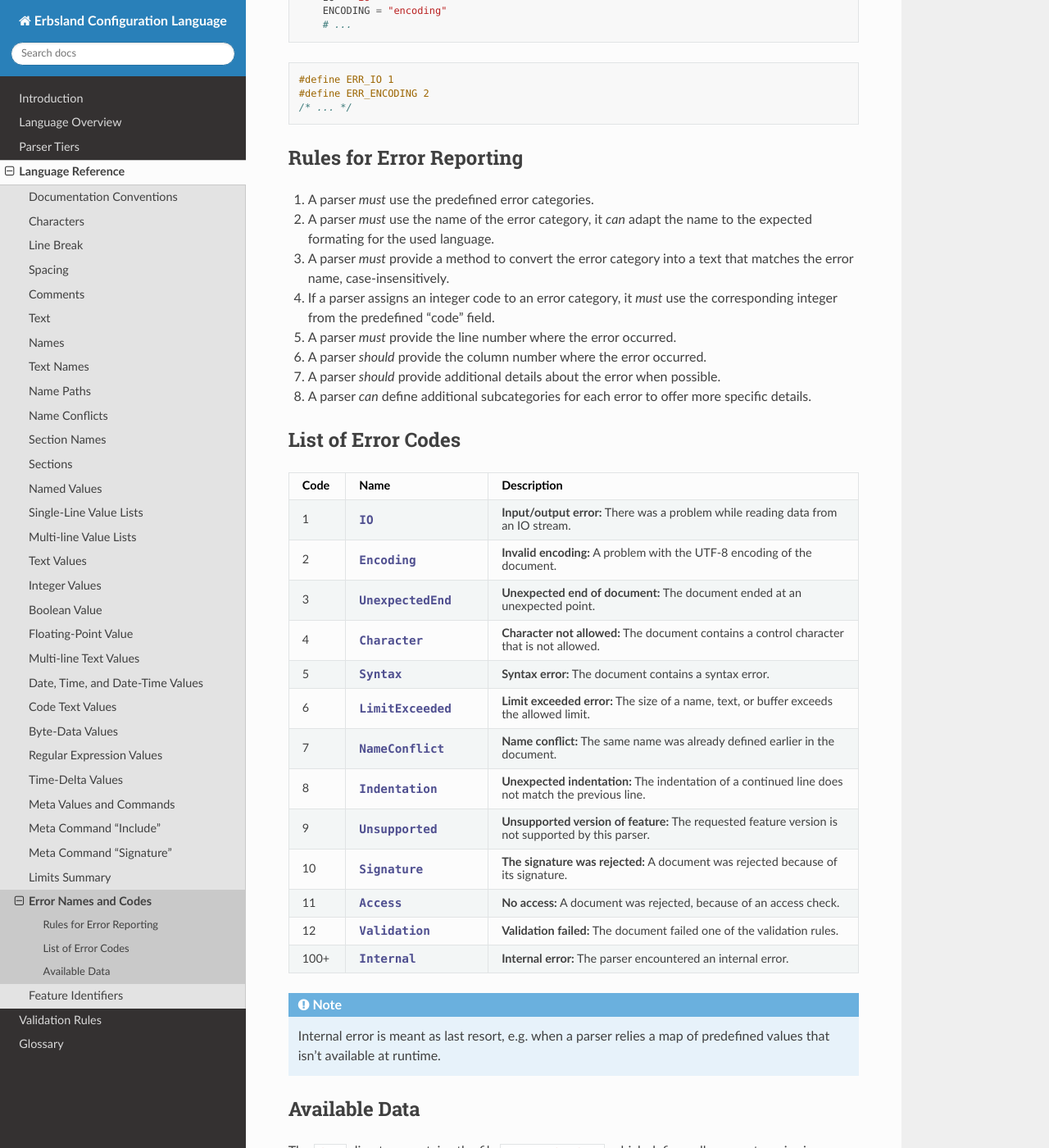
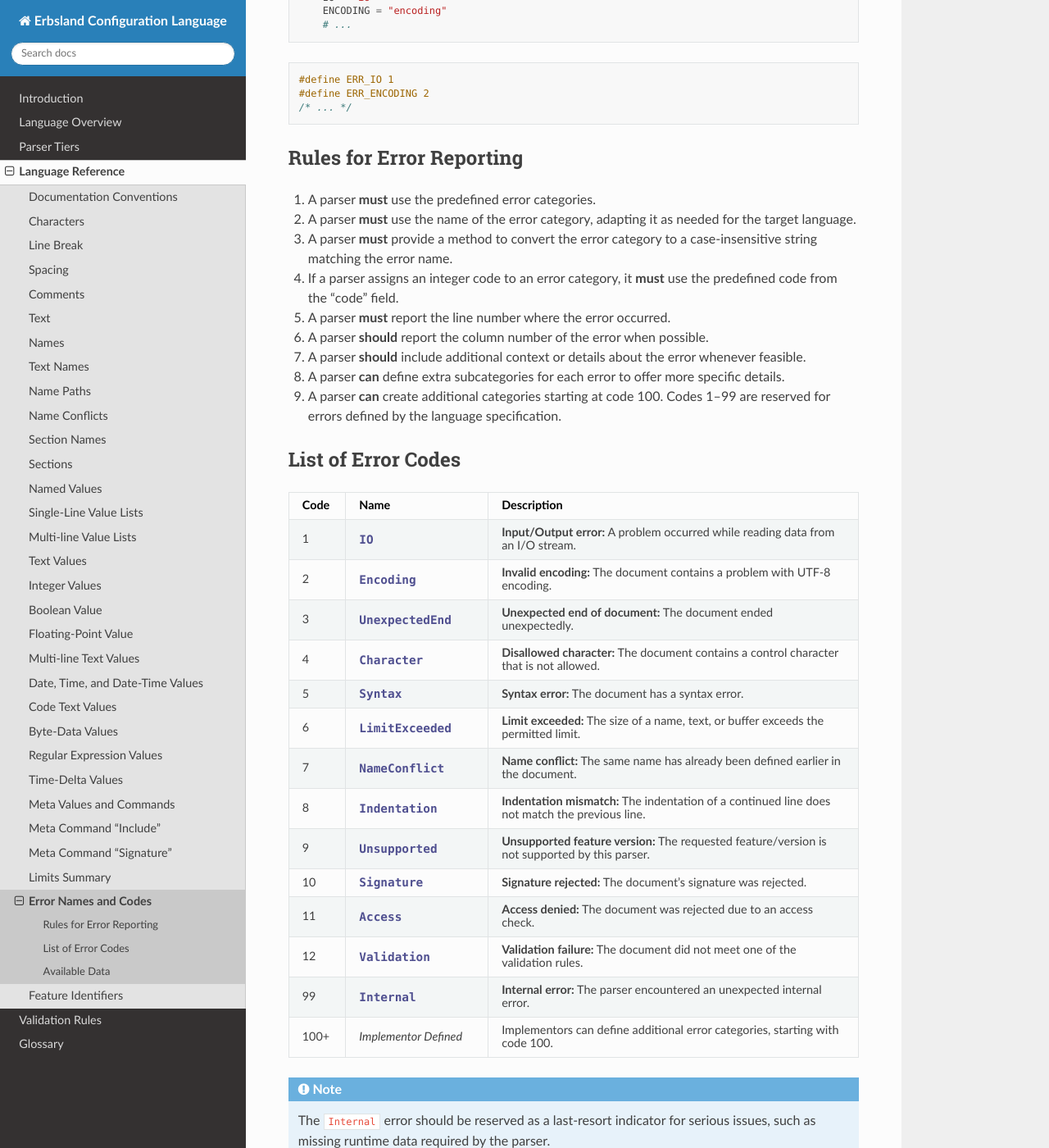
Before and after one commit to erbsland-dev/erbsland-lang-config-doc, a Sphinx documentation site: the page built from doc/reference/error-code.rst, in a window 1280 px wide and 1400 px high, scrolled down 543 px. Shown: the whole window at 82% size. Built offline with Sphinx 7.4.7 and the Read the Docs theme 3.1.0, drawn with Linux system fonts in a browser that asks for light colours; pages that are not in the unit, such as notebooks, are missing from menus; some of the changed text lies outside the part shown.

Commit message:
Add missing JSON data files and clarify documentation
- Restored JSON data files that were accidentally removed during restructuring.
- Clarified and rephrased the rules for error handling, focusing on custom error codes and categories.
- Clarified that double quotes around text names are a conceptual distinction and should not be stored literally.
- Added a note about the length limit for text names to help implementors.

```diff
--- a/doc/reference/error-code.rst
+++ b/doc/reference/error-code.rst
@@ -10,15 +10,15 @@
 Error Names and Codes
 =====================
 
-Error names and codes provide a standardized way to categorize and report errors encountered during the parsing of a document. A parser *must* support all the predefined error categories, but it has flexibility in how this support is implemented.
+Error names and codes offer a standardized way to classify and report errors that occur while parsing a document. Every parser **must** support the predefined error categories. However, the implementation details—such as the specific names or casing—can be adjusted to align with the conventions of the programming language being used.
 
-The following examples demonstrate how error categories might be defined in different programming languages:
+Here’s how you might define these error categories in different programming languages:
 
 .. code-block:: cpp
 
     enum class Error : uint8_t {
-        Io,
-        Encoding,
+        Io = 1,
+        Encoding = 2,
         // ...
     };
 
@@ -37,16 +37,18 @@ The following examples demonstrate how error categories might be defined in diff
 
 
 Rules for Error Reporting
--------------------------
+--------------------------
 
-#.  A parser *must* use the predefined error categories.
-#.  A parser *must* use the name of the error category, it *can* adapt the name to the expected formating for the used language.
-#.  A parser *must* provide a method to convert the error category into a text that matches the error name, case-insensitively.
-#.  If a parser assigns an integer code to an error category, it *must* use the corresponding integer from the predefined "code" field.
-#.  A parser *must* provide the line number where the error occurred.
-#.  A parser *should* provide the column number where the error occurred.
-#.  A parser *should* provide additional details about the error when possible.
-#.  A parser *can* define additional subcategories for each error to offer more specific details.
+#. A parser **must** use the predefined error categories.
+#. A parser **must** use the name of the error category, adapting it as needed for the target language.
+#. A parser **must** provide a method to convert the error category to a case-insensitive string matching the error name.
+#. If a parser assigns an integer code to an error category, it **must** use the predefined code from the "code" field.
+#. A parser **must** report the line number where the error occurred.
+#. A parser **should** report the column number of the error when possible.
+#. A parser **should** include additional context or details about the error whenever feasible.
+#. A parser **can** define extra subcategories for each error to offer more specific details.
+#. A parser **can** create additional categories starting at code 100. Codes 1–99 are reserved for errors defined by the language specification.
+
 
 .. index::
     single: IO
@@ -75,7 +77,7 @@ Rules for Error Reporting
     single: Error; Signature
 
 List of Error Codes
--------------------
+--------------------
 
 .. list-table::
     :header-rows: 1
@@ -87,53 +89,57 @@ List of Error Codes
         -   Description
     *   -   1
         -   :text-code:`IO`
-        -   **Input/output error:** There was a problem while reading data from an IO stream.
+        -   **Input/Output error:** A problem occurred while reading data from an I/O stream.
     *   -   2
         -   :text-code:`Encoding`
-        -   **Invalid encoding:** A problem with the UTF-8 encoding of the document.
+        -   **Invalid encoding:** The document contains a problem with UTF-8 encoding.
     *   -   3
         -   :text-code:`UnexpectedEnd`
-        -   **Unexpected end of document:** The document ended at an unexpected point.
+        -   **Unexpected end of document:** The document ended unexpectedly.
     *   -   4
         -   :text-code:`Character`
-        -   **Character not allowed:** The document contains a control character that is not allowed.
+        -   **Disallowed character:** The document contains a control character that is not allowed.
     *   -   5
         -   :text-code:`Syntax`
-        -   **Syntax error:** The document contains a syntax error.
+        -   **Syntax error:** The document has a syntax error.
     *   -   6
         -   :text-code:`LimitExceeded`
-        -   **Limit exceeded error:** The size of a name, text, or buffer exceeds the allowed limit.
+        -   **Limit exceeded:** The size of a name, text, or buffer exceeds the permitted limit.
     *   -   7
         -   :text-code:`NameConflict`
-        -   **Name conflict:** The same name was already defined earlier in the document.
+        -   **Name conflict:** The same name has already been defined earlier in the document.
     *   -   8
         -   :text-code:`Indentation`
-        -   **Unexpected indentation:** The indentation of a continued line does not match the previous line.
+        -   **Indentation mismatch:** The indentation of a continued line does not match the previous line.
     *   -   9
         -   :text-code:`Unsupported`
-        -   **Unsupported version of feature:** The requested feature version is not supported by this parser.
+        -   **Unsupported feature version:** The requested feature/version is not supported by this parser.
     *   -   10
         -   :text-code:`Signature`
-        -   **The signature was rejected:** A document was rejected because of its signature.
+        -   **Signature rejected:** The document’s signature was rejected.
     *   -   11
         -   :text-code:`Access`
-        -   **No access:** A document was rejected, because of an access check.
+        -   **Access denied:** The document was rejected due to an access check.
     *   -   12
         -   :text-code:`Validation`
-        -   **Validation failed:** The document failed one of the validation rules.
+        -   **Validation failure:** The document did not meet one of the validation rules.
+    *   -   99
+        -   :text-code:`Internal`
+        -   **Internal error:** The parser encountered an unexpected internal error.
     *   -   100+
-        -   :text-code:`Internal`
-        -   **Internal error:** The parser encountered an internal error.
+        -   *Implementor Defined*
+        -   Implementors can define additional error categories, starting with code 100.
 
 .. note::
 
-    Internal error is meant as last resort, e.g. when a parser relies a map of predefined values that isn't available at runtime.
-
+    The ``Internal`` error should be reserved as a last-resort indicator for serious issues,
+    such as missing runtime data required by the parser.
 
 .. index::
     single: Data; Error Codes
 
+
 Available Data
 --------------
 
-The ``data`` directory contains the file ``error-codes.json``, which defines all error categories in a machine-readable format.
+The ``data`` directory contains the ``error-codes.json`` file, which defines all error categories in a machine-readable format.
```
Also changed, not shown: other parts of doc/reference/error-code.rst (+1 -1 lines), doc/reference/text-name.rst (+28 -12 lines), 2 other files.
